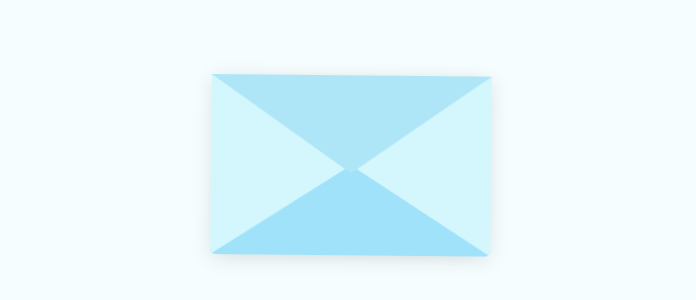
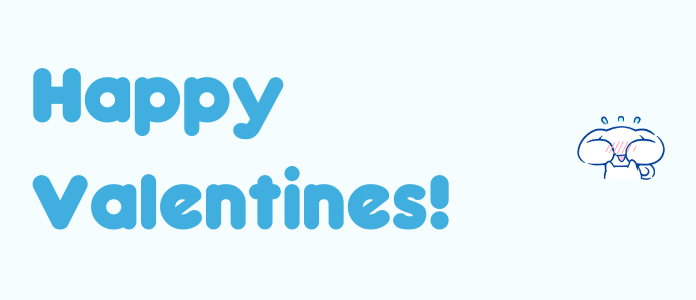
Before and after one commit to Jed556/02-14-2025, a plain HTML site: page index.html in a window 1280 px wide. Shown: the part 252-552 px from the top of the page, without its empty margins (289-985 px from the left). Drawn offline with nearby package versions, Linux system fonts and the light colour scheme.

Commit message:
style: Add fonts and stickers

```diff
--- /dev/null
+++ b/fonts/font.css
@@ -0,0 +1,18 @@
+@font-face {
+    font-family: 'Franxurter Totally Medium';
+    src: url('FranxurterTotallyMedium-gxwjp.ttf') format('truetype');
+    font-weight: normal;
+    font-style: normal;
+}
+
+@font-face {
+    font-family: 'Franxurter Totally Fat';
+    src: url('FranxurterTotallyFat-X3G4Z.ttf') format('truetype');
+    font-weight: normal;
+    font-style: normal;
+}
+
+.intro-text {
+    font-family: 'Franxurter Totally Fat', sans-serif;
+    font-size: 5.8em;
+}
--- a/index.html
+++ b/index.html
@@ -6,10 +6,15 @@
   <meta name="viewport" content="width=device-width, initial-scale=1.0">
   <title>Hiii!</title>
   <link rel="stylesheet" href="styles.css">
+  <link rel="stylesheet" href="fonts/font.css">
 </head>
 
 <body class="chakra-ui-light" data-new-gr-c-s-check-loaded="14.1222.0" data-gr-ext-installed=""
   data-new-gr-c-s-loaded="14.1222.0">
+  <div class="intro-text" id="intro-text">
+    <span id="intro-message">Hi Babyyyy!</span>
+    <img id="sticker" src="assets/cinnamons/sticker6.png" alt="Sticker" />
+  </div>
   <div class="envlope-wrapper">
     <div id="envelope" class="close">
       <div class="wax-seal"></div>
--- a/script.js
+++ b/script.js
@@ -1,20 +1,46 @@
 $(document).ready(function () {
     const envelope = $('#envelope');
+    const introText = $('#intro-text');
+    const introMessage = $('#intro-message');
+    const sticker = $('#sticker');
+    const messages = ["Hi Babyyyy!", "Happy Valentines!", "..."];
+    let messageIndex = 0;
 
-    envelope.on('click', function () {
-        if (envelope.hasClass("open")) {
-            envelope.removeClass("open").addClass("close");
+    function showNextMessage() {
+        if (messageIndex < messages.length) {
+            introMessage.text(messages[messageIndex]);
+            introText.css('animation', 'none');
+            introText[0].offsetHeight; // Trigger reflow
+            introText.css('animation', '');
+            if (messageIndex === 1) {
+                sticker.show();
+            } else {
+                sticker.hide();
+            }
+            messageIndex++;
+            setTimeout(showNextMessage, 3000);
         } else {
-            envelope.removeClass("close").addClass("open");
+            introText.hide();
+            envelope.addClass('animate');
+            enableEnvelopeClick();
         }
-    });
+    }
+
+    function enableEnvelopeClick() {
+        envelope.on('click', function () {
+            if (envelope.hasClass("open")) {
+                envelope.removeClass("open").addClass("close");
+            } else {
+                envelope.removeClass("close").addClass("open");
+            }
+        });
+    }
+
+    showNextMessage();
 
     $(document).on('mousemove', function (e) {
         const x = (window.innerWidth / 2 - e.pageX) / 20;
         const y = (window.innerHeight / 2 - e.pageY) / 20;
         envelope.css('transform', `rotateY(${x}deg) rotateX(${y}deg)`);
     });
-
-    // Trigger the scale down animation on page load
-    envelope.addClass('animate');
 });
--- a/styles.css
+++ b/styles.css
@@ -21,6 +21,45 @@ body {
     justify-content: center;
 }
 
+.intro-text {
+    position: fixed;
+    top: 50%;
+    left: 50%;
+    transform: translate(-50%, -50%);
+    font-size: 2em;
+    color: var(--color-message);
+    opacity: 0;
+    animation: fadeInOut 3s ease-in-out forwards;
+    font-family: 'Franxurter Totally Fat', sans-serif;
+    display: flex;
+    align-items: center;
+}
+
+#sticker {
+    display: none;
+    width: 100px;
+    height: auto;
+    margin-left: 10px;
+}
+
+@keyframes fadeInOut {
+    0% {
+        opacity: 0;
+    }
+
+    20% {
+        opacity: 1;
+    }
+
+    80% {
+        opacity: 1;
+    }
+
+    100% {
+        opacity: 0;
+    }
+}
+
 #envelope {
     position: relative;
     width: 280px;
@@ -36,7 +75,16 @@ body {
     transition: transform 0.2s ease-out;
     transform: scale(1.2);
     opacity: 0;
-    animation: 1s scaleDown 1s forwards;
+    animation: scaleDown 1s forwards;
+    animation-delay: 9s;
+    /* Delay to account for the intro text animation */
+    pointer-events: none;
+    /* Disable clicking */
+}
+
+#envelope.animate {
+    pointer-events: auto;
+    /* Enable clicking after animation */
 }
 
 @keyframes scaleDown {
@@ -318,7 +366,3 @@ body {
         transform: scale(1.5);
     }
 }
-
-.reset {
-    display: none;
-}
```
Also changed, not shown: assets/cinnamons/sticker1.png (added), assets/cinnamons/sticker2.png (added), assets/cinnamons/sticker3.png (added), assets/cinnamons/sticker4.png (added), assets/cinnamons/sticker5.png (added), assets/cinnamons/sticker6.png (added), assets/cinnamons/sticker7.png (added), assets/cinnamons/sticker8.png (added), fonts/FranxurterTotallyFat-X3G4Z.ttf (added), fonts/FranxurterTotallyMedium-gxwjp.ttf (added).
